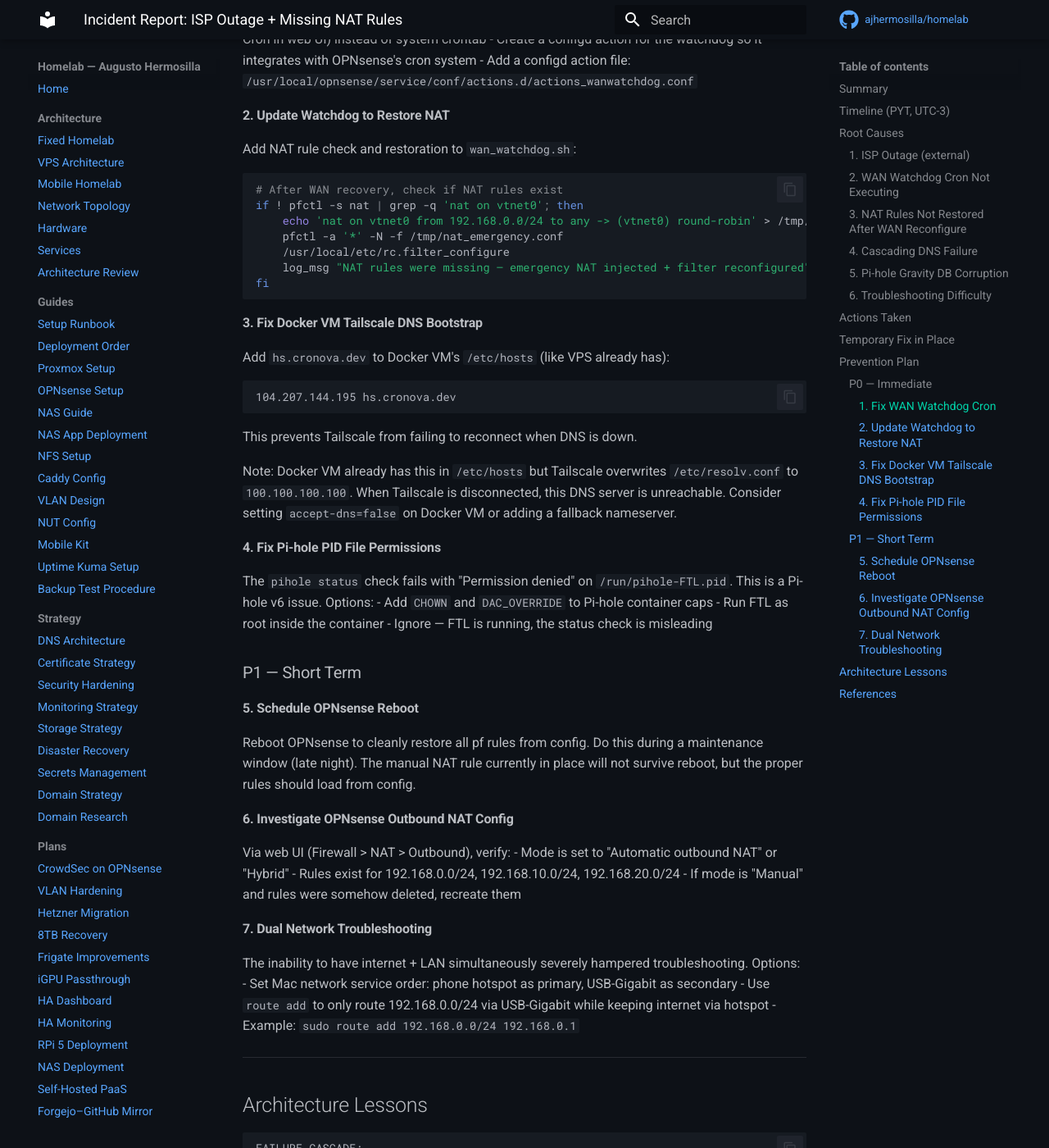
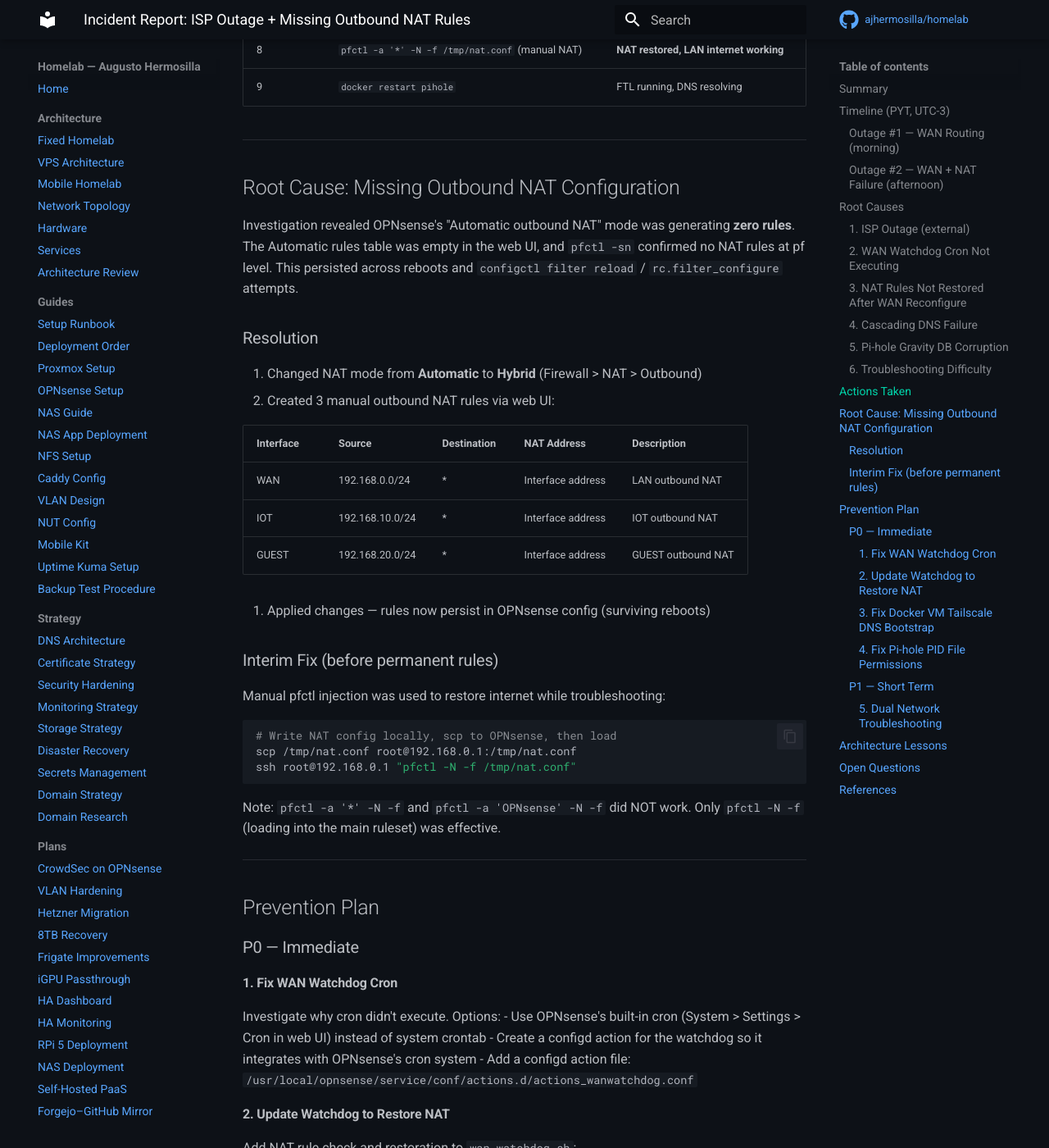
Before and after one commit to ajhermosilla/homelab, an MkDocs documentation site: the page built from docs/guides/incident-2026-03-18-wan-nat-outage.md, in a window 1280 px wide and 1400 px high, scrolled down 4055 px. Shown: the whole window at 82% size. Built offline with MkDocs 1.6.1 and Material for MkDocs 9.7.7, drawn with Linux system fonts in a browser that asks for light colours; comment, search, counter and statistics services are not loaded; some of the changed text lies outside the part shown.

Commit message:
docs: refine incident report — split outages, add open questions
Separate morning WAN routing failure from afternoon NAT failure.
Add architecture lessons (what worked vs gaps), open questions about
when Automatic NAT broke, and timeline for permanent fix.

Co-Authored-By: Claude Opus 4.6 (1M context) <noreply@anthropic.com>

````diff
--- a/docs/guides/incident-2026-03-18-wan-nat-outage.md
+++ b/docs/guides/incident-2026-03-18-wan-nat-outage.md
@@ -1,7 +1,7 @@
-# Incident Report: ISP Outage + Missing NAT Rules
+# Incident Report: ISP Outage + Missing Outbound NAT Rules
 
 **Date**: 2026-03-18
-**Duration**: ~2 hours (ISP recovery + troubleshooting)
+**Duration**: ~3.5 hours (two outages + troubleshooting)
 **Severity**: High — all homelab services unreachable externally, no LAN internet
 **ISP**: Tigo Paraguay (ARRIS modem, bridge mode)
 
@@ -9,39 +9,55 @@
 
 ## Summary
 
-An ISP outage caused OPNsense to lose WAN connectivity. The WAN watchdog script (deployed earlier the same day) had its cron entry registered but never executed. Manual `configctl interface reconfigure wan` restored WAN, but OPNsense's outbound NAT rules were not regenerated. Without NAT, LAN hosts could reach OPNsense but not the internet. This caused a cascading failure: Docker VM lost internet → Tailscale disconnected → Pi-hole DNS upstream failed → all LAN DNS broke → cameras went offline.
+Two related but distinct failures on the same day:
+
+**Outage #1 (morning)**: ISP outage caused OPNsense WAN to lose routing. The WAN watchdog script (deployed hours earlier) had its cron entry registered but never executed. Manual `configctl interface reconfigure wan` restored connectivity. Internet worked for ~1 hour.
+
+**Outage #2 (afternoon)**: ISP dropped again, WAN lost its IP entirely. After manual WAN recovery, discovered OPNsense had **zero outbound NAT rules** — a persistent configuration issue, not a transient outage side-effect. Without NAT, LAN hosts could reach OPNsense but not the internet, causing a cascading failure: Docker VM lost internet → Tailscale disconnected → Pi-hole DNS upstream failed → all LAN DNS broke → cameras went offline.
+
+Root cause: OPNsense's "Automatic outbound NAT" mode was generating no rules. This may have been broken since installation or a recent OPNsense update — the March 5 outage auto-recovered (suggesting NAT was working then), so this likely regressed between March 5 and March 18.
 
 ---
 
 ## Timeline (PYT, UTC-3)
 
+### Outage #1 — WAN Routing (morning)
+
 | Time | Event |
 |------|-------|
-| ~12:30 | ISP outage begins |
-| ~12:30 | OPNsense WAN loses IP, all Tailscale tunnels drop |
-| 13:00 | Investigation begins — Mac on phone hotspot, Docker VM reachable via Tailscale relay |
-| 13:05 | Docker VM Tailscale shows offline, NAS/Proxmox unreachable |
-| 13:10 | Plugged USB-Gigabit to MokerLink switch — Mac gets DHCP (192.168.0.117) |
-| 13:12 | SSH to OPNsense — WAN shows blank (no IP) |
-| 13:12 | `configctl interface reconfigure wan` — WAN IP restored (181.127.152.105) |
-| 13:14 | OPNsense can ping 8.8.8.8, but Docker VM cannot |
-| 13:15 | Reconnected Tailscale on Docker VM via LAN SSH |
-| ~13:30 | Second outage — ISP drops again, WAN goes blank |
+| ~10:30 | ISP outage begins |
+| 10:38 | NAS reachable (Tailscale), Docker VM/Proxmox unreachable |
+| 10:45 | Plugged USB-Gigabit — Mac gets DHCP, can ping LAN hosts |
+| 10:50 | SSH to OPNsense — WAN has IP but `ping 8.8.8.8` fails (stale routing) |
+| 10:50 | `configctl interface reconfigure wan` — **internet restored** |
+| 10:55 | Reconnected Tailscale on Docker VM via LAN SSH |
+| 11:00 | Full recovery — all services operational |
+
+### Outage #2 — WAN + NAT Failure (afternoon)
+
+| Time | Event |
+|------|-------|
+| ~12:30 | ISP drops again — WAN loses IP entirely (vtnet0 blank) |
+| 13:00 | Investigation begins — Mac on phone hotspot |
+| 13:05 | Docker VM Tailscale offline, NAS/Proxmox unreachable |
+| 13:12 | SSH to OPNsense via LAN — `configctl interface reconfigure wan` restores WAN IP |
+| 13:14 | OPNsense can ping 8.8.8.8, but Docker VM **cannot** |
 | 13:36 | WAN watchdog log checked — script never ran (cron issue) |
-| 13:38 | Manual watchdog execution — WAN recovered via Step 1 |
-| 13:40 | Cron restarted (`service cron restart`) |
-| 13:48 | Pi-hole DNS found broken — gravity.db corrupted (missing views), FTL PID file permission denied |
-| 13:50 | Discovered Docker VM `/etc/resolv.conf` overwritten by Tailscale (`nameserver 100.100.100.100`) |
-| 13:52 | Set Docker VM DNS to `nameserver 192.168.0.1` — still no internet |
-| 13:56 | Docker VM routing OK (gateway 192.168.0.1, can ping OPNsense) but no internet |
-| 13:58 | Discovered `pfctl -s nat` shows NO outbound NAT rules |
-| 14:00 | `configctl filter reload` — returned OK but NAT not restored |
-| 14:01 | `configctl service reload all` — configd communication error |
-| 14:05 | `/usr/local/etc/rc.filter_configure` — firewall reconfigured but still no NAT |
-| 14:10 | Manual pfctl NAT injection: `echo 'nat on vtnet0 from 192.168.0.0/24 to any -> (vtnet0) round-robin' > /tmp/nat.conf && pfctl -a '*' -N -f /tmp/nat.conf` — **SUCCESS** |
-| 14:10 | LAN internet restored, cameras green |
-| 14:15 | Pi-hole restarted — FTL running, DNS resolving (PID file error is cosmetic) |
-| 14:17 | Full recovery confirmed — `dig google.com @192.168.0.10` returns results |
+| 13:38 | Manual watchdog execution — confirms script works, cron doesn't |
+| 13:40 | `service cron restart` on OPNsense |
+| 13:48 | Pi-hole DNS broken — gravity.db corrupted, FTL PID permissions |
+| 13:50 | Docker VM `/etc/resolv.conf` = `nameserver 100.100.100.100` (Tailscale, unreachable) |
+| 13:56 | Docker VM gateway correct, can ping OPNsense but NOT internet |
+| 13:58 | **`pfctl -sn` shows zero outbound NAT rules** — root cause found |
+| 14:00 | `configctl filter reload` → OK but no NAT |
+| 14:01 | `configctl service reload all` → configd error |
+| 14:05 | `/usr/local/etc/rc.filter_configure` → reconfigured but still no NAT |
+| 14:10 | `scp` NAT config + `pfctl -N -f /tmp/nat.conf` — **LAN internet restored** |
+| 14:15 | Pi-hole restarted — FTL running, DNS resolving |
+| 14:17 | Full recovery confirmed |
+| 14:50 | Investigated OPNsense web UI — Automatic rules table empty (persistent, survives reboot) |
+| 15:00 | Changed to Hybrid mode, created 3 manual NAT rules (LAN, IOT, GUEST) |
+| 15:05 | Permanent fix applied — rules in OPNsense config, pending reboot verification |
 
 ---
 
@@ -95,9 +111,33 @@ Operator could not have internet and LAN access simultaneously — USB-Gigabit a
 
 ---
 
-## Temporary Fix in Place
+## Root Cause: Missing Outbound NAT Configuration
 
-Manual NAT rule added via pfctl — **will not survive OPNsense reboot**. A scheduled reboot is needed to cleanly restore all rules from OPNsense config.
+Investigation revealed OPNsense's "Automatic outbound NAT" mode was generating **zero rules**. The Automatic rules table was empty in the web UI, and `pfctl -sn` confirmed no NAT rules at pf level. This persisted across reboots and `configctl filter reload` / `rc.filter_configure` attempts.
+
+### Resolution
+
+1. Changed NAT mode from **Automatic** to **Hybrid** (Firewall > NAT > Outbound)
+2. Created 3 manual outbound NAT rules via web UI:
+
+| Interface | Source | Destination | NAT Address | Description |
+|-----------|--------|-------------|-------------|-------------|
+| WAN | 192.168.0.0/24 | * | Interface address | LAN outbound NAT |
+| IOT | 192.168.10.0/24 | * | Interface address | IOT outbound NAT |
+| GUEST | 192.168.20.0/24 | * | Interface address | GUEST outbound NAT |
+
+3. Applied changes — rules now persist in OPNsense config (surviving reboots)
+
+### Interim Fix (before permanent rules)
+
+Manual pfctl injection was used to restore internet while troubleshooting:
+```sh
+# Write NAT config locally, scp to OPNsense, then load
+scp /tmp/nat.conf root@192.168.0.1:/tmp/nat.conf
+ssh root@192.168.0.1 "pfctl -N -f /tmp/nat.conf"
+```
+
+Note: `pfctl -a '*' -N -f` and `pfctl -a 'OPNsense' -N -f` did NOT work. Only `pfctl -N -f` (loading into the main ruleset) was effective.
 
 ---
 
@@ -117,70 +157,72 @@ Investigate why cron didn't execute. Options:
 Add NAT rule check and restoration to `wan_watchdog.sh`:
 ```sh
 # After WAN recovery, check if NAT rules exist
-if ! pfctl -s nat | grep -q 'nat on vtnet0'; then
-    echo 'nat on vtnet0 from 192.168.0.0/24 to any -> (vtnet0) round-robin' > /tmp/nat_emergency.conf
-    pfctl -a '*' -N -f /tmp/nat_emergency.conf
+if ! pfctl -sn | grep -q 'nat on vtnet0'; then
+    log_msg "NAT rules missing — triggering filter reconfigure"
     /usr/local/etc/rc.filter_configure
-    log_msg "NAT rules were missing — emergency NAT injected + filter reconfigured"
+    sleep 10
+    if ! pfctl -sn | grep -q 'nat on vtnet0'; then
+        # Emergency: inject NAT directly
+        pfctl -N -f /tmp/nat_emergency.conf
+        log_msg "Emergency NAT injected via pfctl"
+    fi
 fi
 ```
 
 #### 3. Fix Docker VM Tailscale DNS Bootstrap
 
-Add `hs.cronova.dev` to Docker VM's `/etc/hosts` (like VPS already has):
-```
-104.207.144.195 hs.cronova.dev
-```
-This prevents Tailscale from failing to reconnect when DNS is down.
-
-Note: Docker VM already has this in `/etc/hosts` but Tailscale overwrites `/etc/resolv.conf` to `100.100.100.100`. When Tailscale is disconnected, this DNS server is unreachable. Consider setting `accept-dns=false` on Docker VM or adding a fallback nameserver.
+Docker VM's `/etc/resolv.conf` is overwritten by Tailscale to `nameserver 100.100.100.100`. When Tailscale disconnects, the entire host loses DNS resolution. Options:
+- Set `accept-dns=false` on Docker VM Tailscale
+- Add a fallback nameserver to `/etc/resolv.conf` (e.g., `nameserver 192.168.0.1`)
+- Configure systemd-resolved with a fallback
 
 #### 4. Fix Pi-hole PID File Permissions
 
-The `pihole status` check fails with "Permission denied" on `/run/pihole-FTL.pid`. This is a Pi-hole v6 issue. Options:
-- Add `CHOWN` and `DAC_OVERRIDE` to Pi-hole container caps
-- Run FTL as root inside the container
-- Ignore — FTL is running, the status check is misleading
+`pihole status` reports "DNS service is NOT running" due to PID file permission denied, but FTL IS running (confirmed via `pgrep -a pihole-FTL`). Cosmetic but confusing during incidents.
 
 ### P1 — Short Term
 
-#### 5. Schedule OPNsense Reboot
+#### 5. Dual Network Troubleshooting
 
-Reboot OPNsense to cleanly restore all pf rules from config. Do this during a maintenance window (late night). The manual NAT rule currently in place will not survive reboot, but the proper rules should load from config.
-
-#### 6. Investigate OPNsense Outbound NAT Config
-
-Via web UI (Firewall > NAT > Outbound), verify:
-- Mode is set to "Automatic outbound NAT" or "Hybrid"
-- Rules exist for 192.168.0.0/24, 192.168.10.0/24, 192.168.20.0/24
-- If mode is "Manual" and rules were somehow deleted, recreate them
-
-#### 7. Dual Network Troubleshooting
-
-The inability to have internet + LAN simultaneously severely hampered troubleshooting. Options:
-- Set Mac network service order: phone hotspot as primary, USB-Gigabit as secondary
-- Use `route add` to only route 192.168.0.0/24 via USB-Gigabit while keeping internet via hotspot
-- Example: `sudo route add 192.168.0.0/24 192.168.0.1`
+The inability to have internet + LAN simultaneously severely hampered troubleshooting. Fix:
+```bash
+# Route only homelab LAN via USB-Gigabit, keep internet via hotspot
+sudo route add 192.168.0.0/24 192.168.0.1
+```
 
 ---
 
 ## Architecture Lessons
 
 ```text
-FAILURE CASCADE:
+FAILURE CASCADE (Outage #2):
 ISP Down → WAN Lost → Watchdog didn't fire → Manual WAN fix
-  → NAT not restored → LAN no internet → Tailscale down
-  → Docker VM DNS broken (resolv.conf = Tailscale)
+  → NAT rules missing (persistent config issue) → LAN no internet
+  → Docker VM DNS broken (resolv.conf = Tailscale 100.100.100.100)
+  → Tailscale disconnects (can't reach Headscale)
   → Pi-hole upstream fails → ALL LAN DNS dead
   → Cameras offline, all services unreachable
 
 GAPS EXPOSED:
-1. Watchdog cron not integrated with OPNsense properly
-2. WAN recovery doesn't restore NAT rules
-3. Docker VM DNS depends on Tailscale (single point of failure)
-4. No way to have LAN + internet simultaneously for troubleshooting
-5. Pi-hole status check broken (cosmetic but confusing)
+1. Outbound NAT was silently broken (Automatic mode generating zero rules)
+2. Watchdog cron not integrated with OPNsense properly
+3. WAN recovery (configctl reconfigure) doesn't restore NAT rules
+4. Docker VM DNS depends entirely on Tailscale (single point of failure)
+5. No way to have LAN + internet simultaneously for troubleshooting
+6. Pi-hole status check broken (cosmetic but confusing during incidents)
+
+WHAT WORKED:
+1. SSH key auth on OPNsense — enabled scripted recovery
+2. WAN watchdog script — works when manually executed (Step 1 = instant fix)
+3. pfctl NAT injection — creative workaround while investigating
+4. Incident documented in real-time — precise timeline for post-mortem
 ```
+
+## Open Questions
+
+1. **When did Automatic NAT break?** The March 5 outage auto-recovered (NAT was working). Something regressed between March 5-18. Candidates: OPNsense update, VLAN configuration changes, or a config corruption during an outage.
+2. **Why does `rc.filter_configure` not generate NAT rules?** This script should regenerate all pf rules from config, including NAT. The fact that it doesn't suggests the NAT config in `/conf/config.xml` may have been incomplete even before this incident.
+3. **Will the manual Hybrid rules survive an OPNsense upgrade?** Manual rules in Hybrid mode should persist, but worth verifying after the next OPNsense update.
 
 ---
 
@@ -189,3 +231,4 @@ GAPS EXPOSED:
 - Previous incident: `docs/guides/incident-2026-03-05-isp-outage.md`
 - WAN watchdog plan: `docs/plans/wan-watchdog-2026-02-23.md`
 - WAN watchdog script: `scripts/wan_watchdog.sh`
+- OPNsense outbound NAT docs: `https://docs.opnsense.org/manual/nat.html`
````
